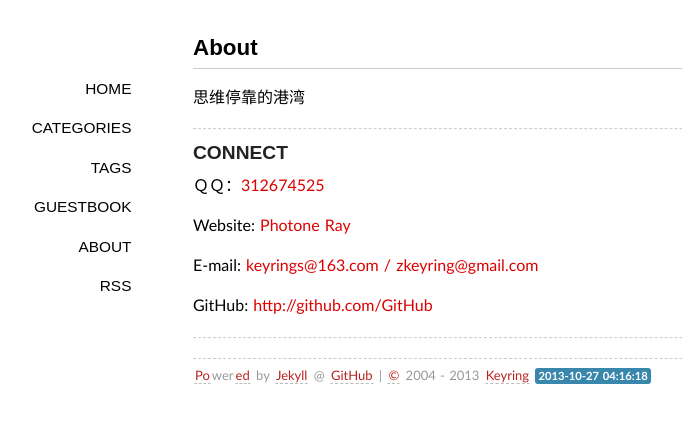
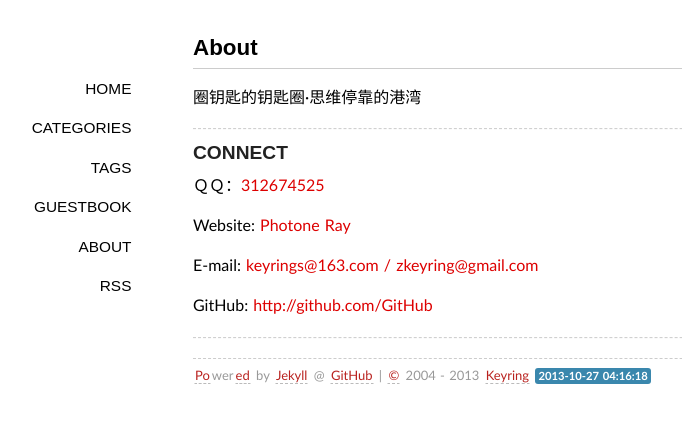
Before and after one commit to keyring/keyring.github.io, a Jekyll site: the page built from about/index.md, in a window 1280 px wide. Shown: the top 423 px of the page, without its empty margins (147-829 px from the left). Built offline with Jekyll 4.4.1, drawn with Linux system fonts in a browser that asks for light colours; some web fonts are replaced; Markdown is read by kramdown in place of the engine named in the settings.

Commit message:
add coment

```diff
--- a/_config.yml
+++ b/_config.yml
@@ -5,9 +5,10 @@
 author: Keyring
 qq: 312674525
 email: keyrings@163.com / zkeyring@gmail.com
+duoshuo: keyring
 github: keyring
 pygments: true
 safe: true
 paginate: 20
-◦truncate: 300
-about: "思维停靠的港湾"
+truncate: 300
+about: "圈钥匙的钥匙圈·思维停靠的港湾"
```
